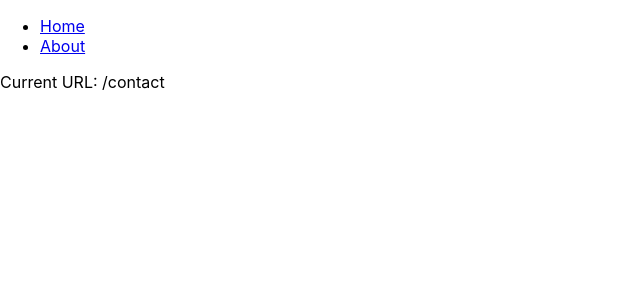
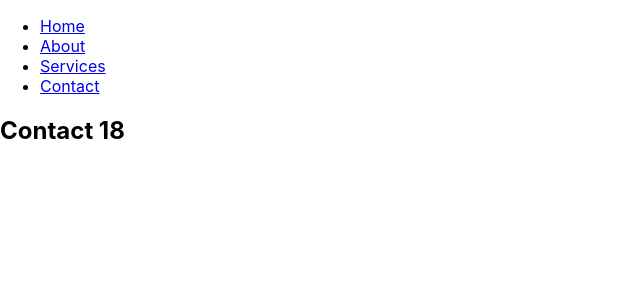
Before and after one commit to salinpaul94/60_DAY_PLAN_FOR_CROSS_PALTFORM_DEVELOPMENT, a React (Create React App) app in the folder my-router-app/: page /contact in a window 1280 px wide. Shown: the top 300 px of the page, without its empty margins (0-640 px from the left). Built offline with nearby package versions, Linux system fonts and the light colour scheme.

Commit message:
Day 5 task 19 example 1

```diff
--- a/my-router-app/src/App.js
+++ b/my-router-app/src/App.js
@@ -1,5 +1,5 @@
 import './App.css';
-import RouterParameterTask18Example2 from './componentsDay5/RouterParameterTask18Example2';
+import RoutesPracticeTask19Example1 from './componentsDay5/RoutesPracticeTask19Example1';
 
 function App() {
   return (
@@ -12,7 +12,8 @@ function App() {
     // <RouterTask17Example1/>
     // <RouterParameterTask17Example2/>
     // <UseNavigateTask18Example1/>
-    <RouterParameterTask18Example2/>
+    // <RouterParameterTask18Example2/>
+    <RoutesPracticeTask19Example1/>
   );
 }
 
--- /dev/null
+++ b/my-router-app/src/componentsDay5/RoutesPracticeTask19Example1.js
@@ -0,0 +1,43 @@
+import React from 'react';
+import { BrowserRouter as Router, Route, Routes, Link} from 'react-router-dom';
+
+function Home() {
+  return <h2>Home 18</h2>
+}
+
+function About() {
+  return <h2>About 18</h2>
+}
+
+function Services() {
+  return <h2>Services 18</h2>
+}
+
+function Contact() {
+  return <h2>Contact 18</h2>
+}
+
+function RoutesPracticeTask19Example1() {
+  return (
+    <Router>
+      <div>
+        <nav>
+          <ul>
+            <li><Link to="/">Home</Link></li>
+            <li><Link to="/about">About</Link></li>
+            <li><Link to="/services">Services</Link></li>
+            <li><Link to="/contact">Contact</Link></li>
+          </ul>
+        </nav>
+        <Routes>
+          <Route path="/" element={<Home/>}/>
+          <Route path='/about' element={<About/>}/>
+          <Route path='/services' element={<Services/>}/>
+          <Route path='/contact' element={<Contact/>}/>
+        </Routes>
+      </div>
+    </Router>
+  );
+}
+
+export default RoutesPracticeTask19Example1;
```
Also changed, not shown: 1 other file (tests, documents, lock files or other folders).
